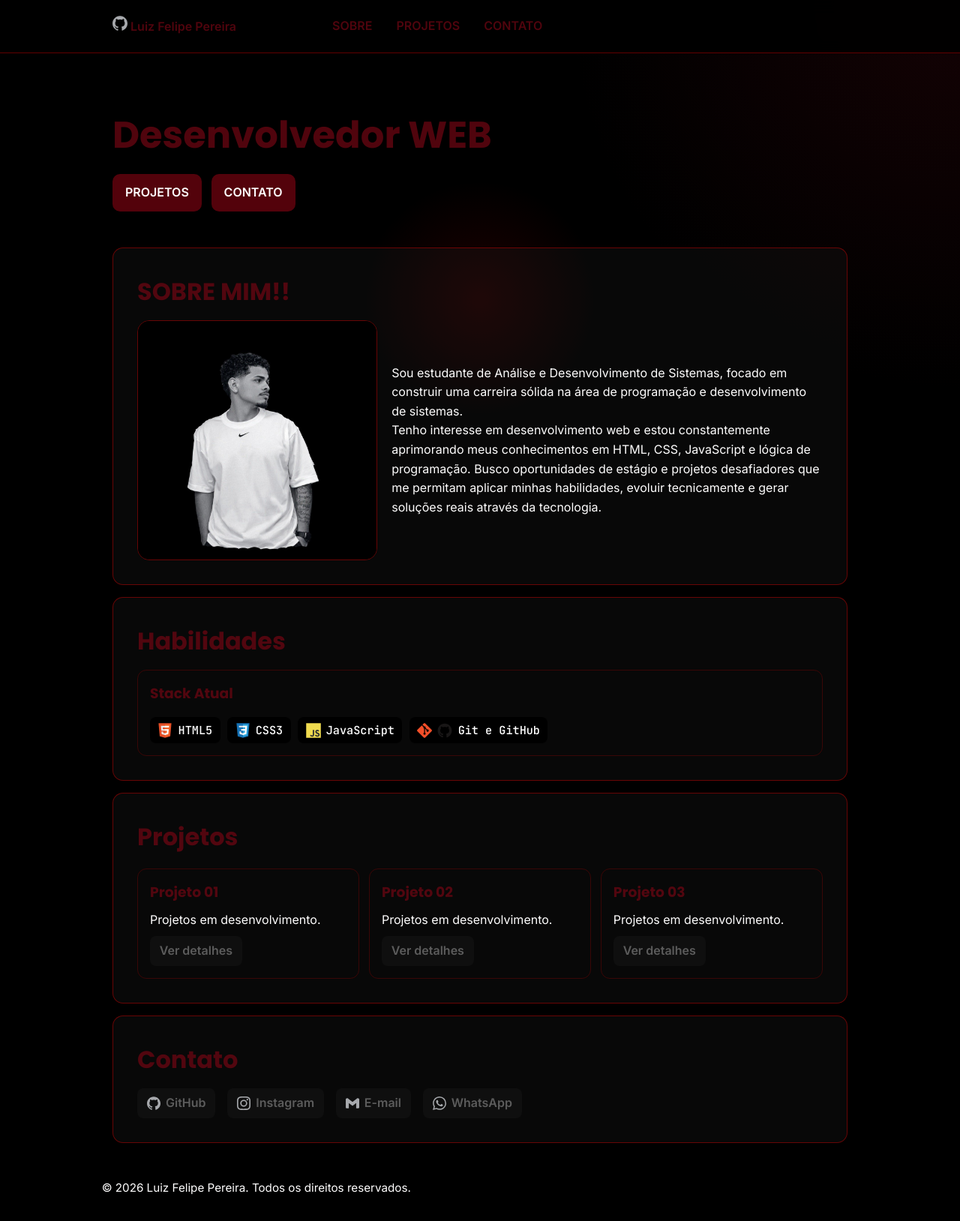
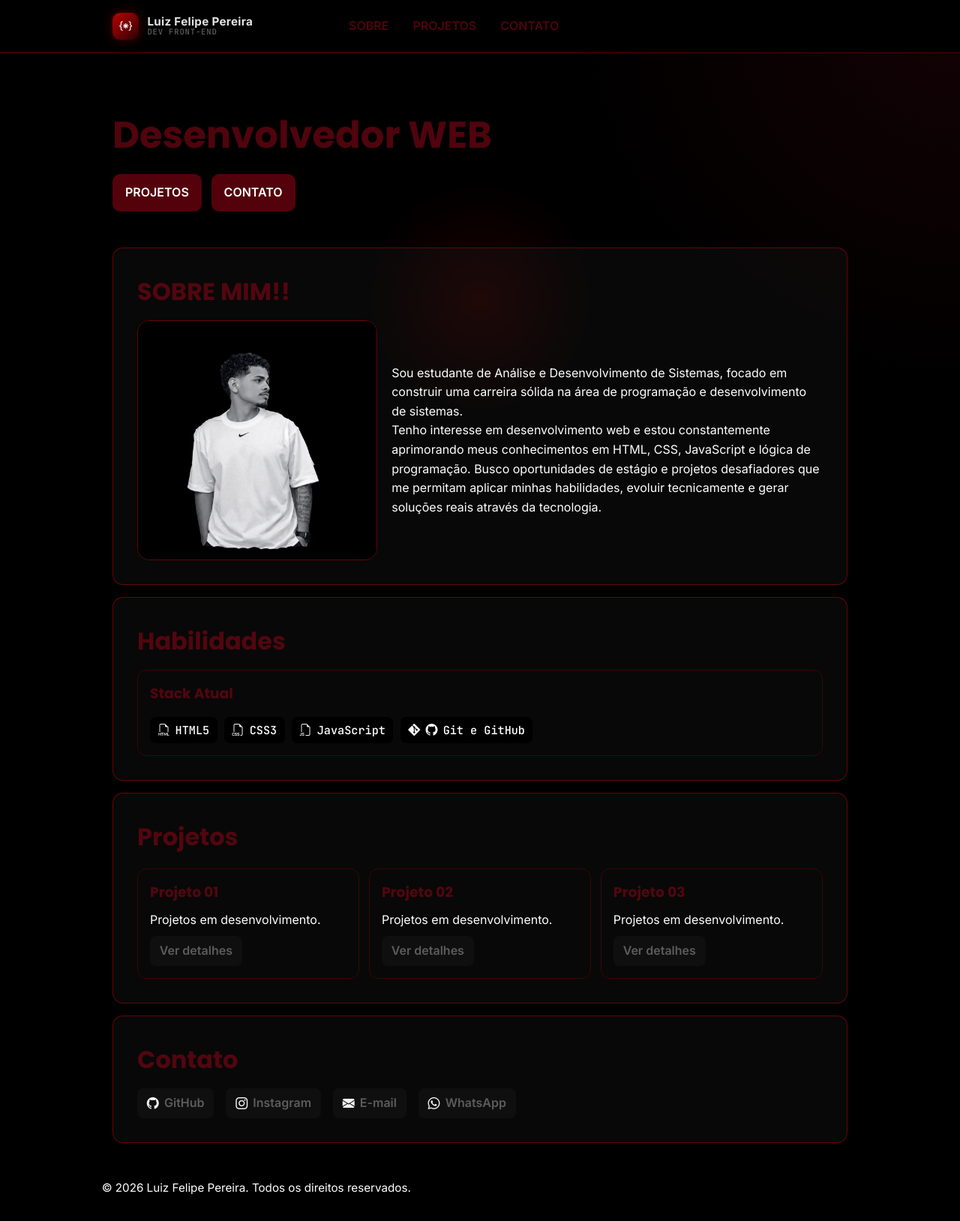
Before and after one commit to luisfelipepereira/site-, a website: page index.html in a window 1280 px wide. Shown: the whole page at 75% size. Drawn offline with nearby package versions, Linux system fonts and the light colour scheme.

Commit message:
alterações

```diff
--- a/estilos/style.css
+++ b/estilos/style.css
@@ -79,18 +79,46 @@ footer {
 .logo {
     display: inline-flex;
     align-items: center;
-    gap: 0.5rem;
+    gap: 0.7rem;
     color: var(--text);
     font-weight: 700;
     text-decoration: none;
 }
 
-.logo-icon {
-    width: 20px;
-    height: 20px;
-    object-fit: contain;
-    flex-shrink: 0;
-    filter: invert(80%) sepia(8%) saturate(113%) hue-rotate(177deg) brightness(85%) contrast(85%);
+.logo-mark {
+    width: 2.2rem;
+    height: 2.2rem;
+    border-radius: 10px;
+    display: inline-flex;
+    align-items: center;
+    justify-content: center;
+    background: linear-gradient(135deg, rgba(233, 0, 0, 0.8), rgba(165, 4, 23, 0.25));
+    color: #fff;
+    box-shadow: 0 0 16px rgba(233, 0, 0, 0.3);
+}
+
+.logo-mark i {
+    font-size: 1.05rem;
+}
+
+.logo-texto {
+    display: inline-flex;
+    flex-direction: column;
+    line-height: 1.05;
+}
+
+.logo-texto strong {
+    color: #e4e4e4;
+    font-size: 0.95rem;
+    letter-spacing: 0.02em;
+}
+
+.logo-texto small {
+    color: var(--accent-strong);
+    font-family: "JetBrains Mono", ui-monospace, SFMono-Regular, Menlo, Consolas, monospace;
+    font-size: 0.66rem;
+    text-transform: uppercase;
+    letter-spacing: 0.08em;
 }
 .nav-links {
     display: flex;
@@ -100,13 +128,7 @@ footer {
     align-items: center;
 }
 
-.menu ul {
-    list-style: none;
-    display: flex;
-    gap: 1rem;
-}
-
-.menu a {
+.nav-links a {
     /* EDICAO: links do cabecalho com somente zoom */
     display: inline-block;
     color: var(--text);
@@ -115,7 +137,7 @@ footer {
     transition: transform 0.3s ease;
 }
 
-.menu a:hover {
+.nav-links a:hover {
     /* EDICAO: efeito de zoom no menu superior */
     transform: scale(1.12);
 }
@@ -123,16 +145,6 @@ footer {
 .hero {
     /* EDICAO: espacamento da secao inicial */
     padding: 5rem 0 3rem;
-}
-
-.tag {
-    font-family: "JetBrains Mono", ui-monospace, SFMono-Regular, Menlo, Consolas, monospace;
-    display: inline-block;
-    border: 1px solid var(--line);
-    border-radius: 99px;
-    padding: 0.35rem 0.8rem;
-    color: var(--muted);
-    margin-bottom: 1rem;
 }
 
 h1 {
@@ -209,12 +221,6 @@ samp {
     background-color: var(--accent-strong);
 }
 
-.secundario {
-    border-color: var(--line);
-    color: var(--text);
-    background-color: var(--surface);
-}
-
 .bloco {
     padding: 2rem;
     background-color: var(--surface);
@@ -259,11 +265,10 @@ samp {
     gap: 0.45rem;
 }
 
-.skill-icon {
-    width: 20px;
-    height: 20px;
-    object-fit: contain;
-    flex-shrink: 0;
+.bi-ui-icon {
+    color: #f4f4f4;
+    font-size: 1rem;
+    line-height: 1;
 }
 
 .grade-projetos {
@@ -283,15 +288,6 @@ samp {
     border-radius: 12px;
     padding: 1rem;
     transition: box-shadow 0.25s ease, border-color 0.25s ease;
-}
-
-.projeto-thumb {
-    width: 100%;
-    aspect-ratio: 16 / 10;
-    object-fit: cover;
-    border-radius: 10px;
-    border: 1px solid var(--line);
-    margin-bottom: 0.8rem;
 }
 
 .card::before {
@@ -357,14 +353,6 @@ samp {
     transform: scale(1.08);
 }
 
-.contato-icone {
-    width: 18px;
-    height: 18px;
-    object-fit: contain;
-    flex-shrink: 0;
-    filter: invert(80%) sepia(8%) saturate(113%) hue-rotate(177deg) brightness(85%) contrast(85%);
-}
-
 .rodape {
     text-align: center;
     color: var(--muted);
@@ -378,6 +366,15 @@ samp {
         padding: 0.9rem 0;
         flex-direction: column;
         gap: 0.7rem;
+    }
+
+    .logo {
+        width: 100%;
+        justify-content: center;
+    }
+
+    .nav-links {
+        margin-left: 0;
     }
 
     .hero {
--- a/index.html
+++ b/index.html
@@ -8,6 +8,7 @@
     <link rel="preconnect" href="https://fonts.googleapis.com">
     <link rel="preconnect" href="https://fonts.gstatic.com" crossorigin>
     <link href="https://fonts.googleapis.com/css2?family=Inter:wght@400;500;600;700&family=JetBrains+Mono:wght@500;600&family=Poppins:wght@600;700;800&display=swap" rel="stylesheet">
+    <link rel="stylesheet" href="https://cdn.jsdelivr.net/npm/bootstrap-icons@1.11.3/font/bootstrap-icons.min.css">
     <link rel="stylesheet" href="estilos/style.css">
 </head>
 <body>
@@ -15,8 +16,13 @@
     <header class="topo">
         <nav class="container menu">
             <a class="logo" href="#inicio">
-                <img class="logo-icon" src="imagens/contato/github.svg" alt="Icone do logo" width="20" height="20" loading="lazy" decoding="async">
-                Luiz Felipe Pereira
+                <span class="logo-mark" aria-hidden="true">
+                    <i class="bi bi-braces-asterisk"></i>
+                </span>
+                <span class="logo-texto">
+                    <strong>Luiz Felipe Pereira</strong>
+                    <small>Dev Front-End</small>
+                </span>
             </a>
             <div class="nav-links">
              <a href="#sobre">SOBRE</a>
@@ -30,7 +36,6 @@
         <!-- EDICAO: texto principal da home -->
         <section class="hero container">
             <h1 id="hero-title" aria-live="polite">Desenvolvedor WEB</h1>
-            <p id="hero-subtitle"></p>
             <div class="acoes">
                 <a class="botao primario" href="#projetos">PROJETOS</a>
                 <a class="botao primario" href="#contato">CONTATO</a>
@@ -60,20 +65,20 @@
                 <h3>Stack Atual</h3>
                 <ul class="habilidades">
                     <li>
-                        <img class="skill-icon" src="imagens/skills/html5.svg" alt="Logo HTML5" width="20" height="20" loading="lazy" decoding="async">
+                        <i class="bi bi-filetype-html bi-ui-icon" aria-hidden="true"></i>
                         HTML5
                     </li>
                     <li>
-                        <img class="skill-icon" src="imagens/skills/css3.svg" alt="Logo CSS3" width="20" height="20" loading="lazy" decoding="async">
+                        <i class="bi bi-filetype-css bi-ui-icon" aria-hidden="true"></i>
                         CSS3
                     </li>
                     <li>
-                        <img class="skill-icon" src="imagens/skills/javascript.svg" alt="Logo JavaScript" width="20" height="20" loading="lazy" decoding="async">
+                        <i class="bi bi-filetype-js bi-ui-icon" aria-hidden="true"></i>
                         JavaScript
                     </li>
                     <li>
-                        <img class="skill-icon" src="imagens/skills/git.svg" alt="Logo Git" width="20" height="20" loading="lazy" decoding="async">
-                        <img class="skill-icon" src="imagens/skills/github.svg" alt="Logo GitHub" width="20" height="20" loading="lazy" decoding="async">
+                        <i class="bi bi-git bi-ui-icon" aria-hidden="true"></i>
+                        <i class="bi bi-github bi-ui-icon" aria-hidden="true"></i>
                         Git e GitHub
                     </li>
                 </ul>
@@ -108,25 +113,25 @@
             <ul class="contato-lista">
                 <li>
                     <a href="https://github.com/luisfelipepereira" target="_blank" rel="noopener noreferrer">
-                        <img class="contato-icone" src="imagens/contato/github.svg" alt="Icone GitHub" width="18" height="18" loading="lazy" decoding="async">
+                        <i class="bi bi-github bi-ui-icon" aria-hidden="true"></i>
                         GitHub
                     </a>
                 </li>
                 <li>
                     <a href="https://www.instagram.com/luiiisfeliipe_" target="_blank" rel="noopener noreferrer">
-                        <img class="contato-icone" src="imagens/contato/instagram.svg" alt="Icone Instagram" width="18" height="18" loading="lazy" decoding="async">
+                        <i class="bi bi-instagram bi-ui-icon" aria-hidden="true"></i>
                         Instagram
                     </a>
                 </li>
                 <li>
                     <a href="mailto:luisfelipepereira508@gmail.com">
-                        <img class="contato-icone" src="imagens/contato/email.svg" alt="Icone E-mail" width="18" height="18" loading="lazy" decoding="async">
+                        <i class="bi bi-envelope-fill bi-ui-icon" aria-hidden="true"></i>
                         E-mail
                     </a>
                 </li>
                 <li>
                     <a href="https://wa.me/5535999635717" target="_blank" rel="noopener noreferrer">
-                        <img class="contato-icone" src="imagens/contato/whatsapp.svg" alt="Icone WhatsApp" width="18" height="18" loading="lazy" decoding="async">
+                        <i class="bi bi-whatsapp bi-ui-icon" aria-hidden="true"></i>
                         WhatsApp
                     </a>
                 </li>
@@ -156,28 +161,27 @@
 
         // EDICAO: efeito de digitacao ao abrir o site
         const heroTitle = document.getElementById("hero-title");
-        const heroSubtitle = document.getElementById("hero-subtitle");
         const heroTitleText = "Desenvolvedor WEB";
-        const heroSubtitleText = "";
 
-        const typeText = (element, text, speed, done) => {
+        const typeText = (element, text, speed) => {
             let i = 0;
             element.textContent = "";
             element.classList.add("typing-caret");
+            if (!text.length) {
+                element.classList.remove("typing-caret");
+                return;
+            }
             const timer = setInterval(() => {
                 element.textContent += text[i];
                 i += 1;
                 if (i >= text.length) {
                     clearInterval(timer);
-                    if (done) done();
+                    element.classList.remove("typing-caret");
                 }
             }, speed);
         };
 
-        typeText(heroTitle, heroTitleText, 80, () => {
-            heroTitle.classList.remove("typing-caret");
-            heroSubtitle.classList.remove("typing-caret");
-        });
+        typeText(heroTitle, heroTitleText, 80);
     </script>
 </body>
 </html>
--- /dev/null
+++ b/package.json
@@ -0,0 +1,5 @@
+{
+  "dependencies": {
+    "bootstrap": "^5.3.8"
+  }
+}
```
Also changed, not shown: 1 other file.
